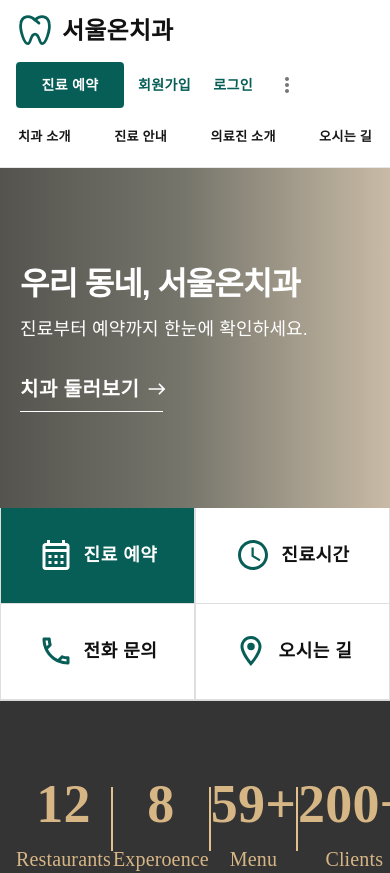
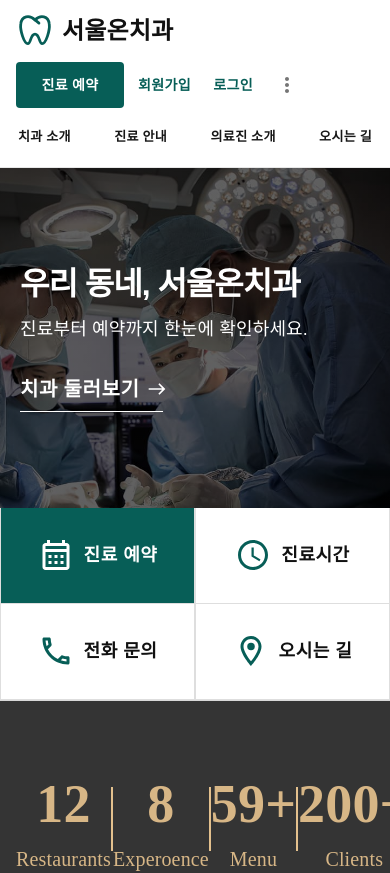
Before and after one commit to baxodirmamatvaliev-del/burak-react, a React (Create React App) app: page / in a window 390 px wide. Shown: the top 873 px of the page. Built offline with nearby package versions, Linux system fonts and the light colour scheme; no server answers.

Commit message:
feat: add  original dental hero photo

```diff
--- a/src/css/navbar.css
+++ b/src/css/navbar.css
@@ -1,9 +1,13 @@
-/* Klinika surati kelguncha vaqtinchalik sokin fon ishlatiladi. */
+/* Klinika surati ustidagi qoraytirish koreyscha matnni aniq ko‘rsatadi. */
 .clinic-hero {
   min-height: 410px;
   display: flex;
   align-items: center;
-  background: linear-gradient(90deg, #54534e 0%, #77766c 48%, #c9bba6 100%);
+  background-image: linear-gradient(90deg, rgba(0, 0, 0, 0.72), rgba(0, 0, 0, 0.38)),
+    url("../../public/img/onetop-dental-original.jpg");
+  background-size: cover;
+  background-position: center;
+  background-repeat: no-repeat;
   color: #fff;
   font-family: Arial, "Malgun Gothic", sans-serif;
 }
@@ -90,6 +94,9 @@
 @media (max-width: 600px) {
   .clinic-hero {
     min-height: 340px;
+    background-image: linear-gradient(rgba(0, 0, 0, 0.62), rgba(0, 0, 0, 0.62)),
+      url("../../public/img/onetop-dental-original.jpg");
+    background-position: 55% center;
   }
 
   .clinic-hero .clinic-hero-content {
```
Also changed, not shown: public/img/onetop-dental-original.jpg (added).
